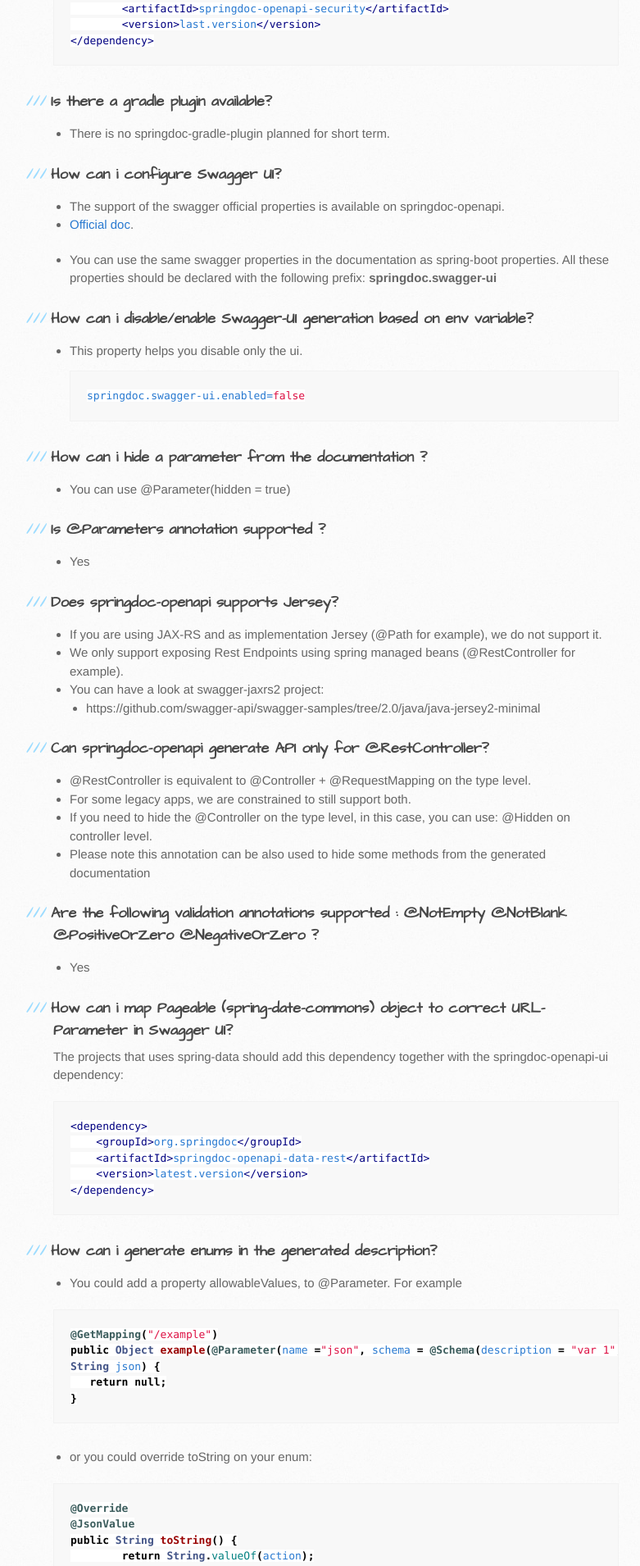
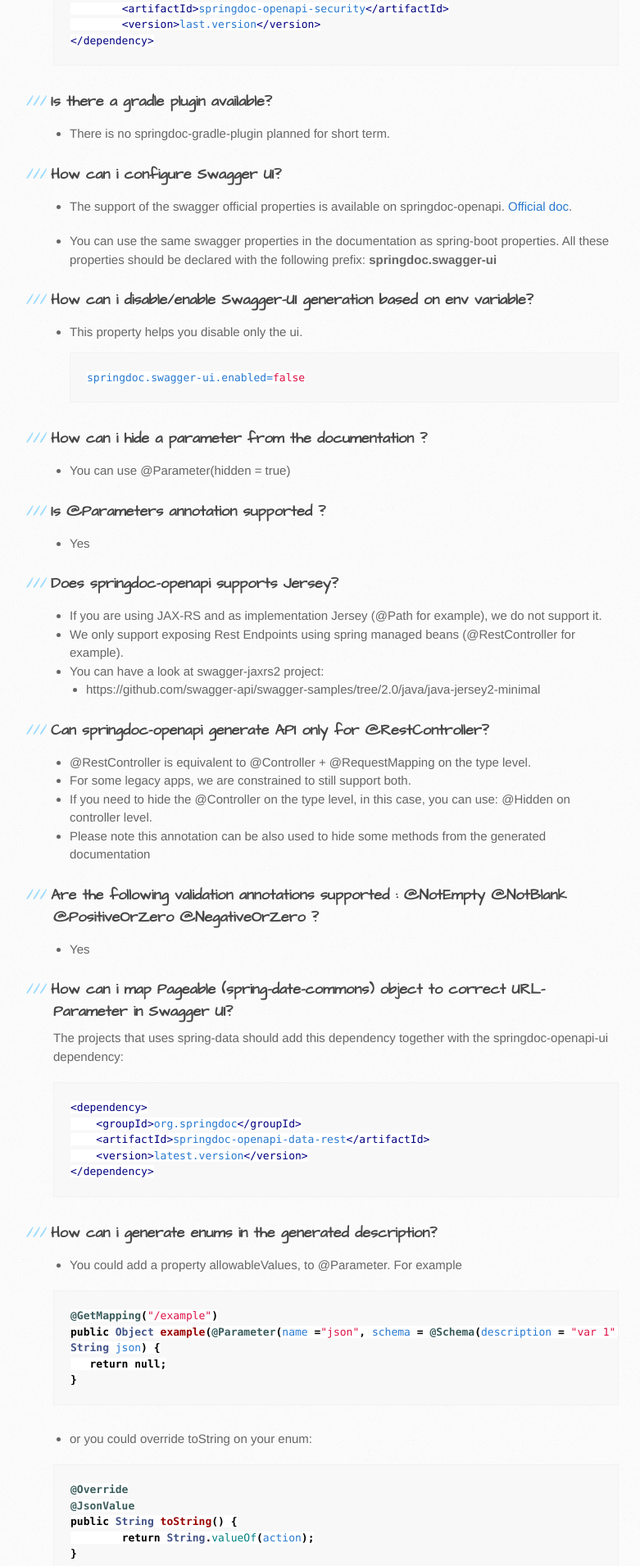
Before and after one commit to springdoc/springdoc-openapi-demos, a Jekyll site: the page built from docs/faq.md, in a window 1280 px wide. Shown: the part 1807-3717 px from the top of the page at 82% size, without its empty margins (105-886 px from the left). Built offline with Jekyll 4.4.1, drawn with Linux system fonts in a browser that asks for light colours; our own code applies the rules of GitHub Pages for plain Markdown files.

Commit message:
faq update

```diff
--- a/docs/faq.md
+++ b/docs/faq.md
@@ -68,8 +68,7 @@ springdoc.packagesToScan=package1, package2
 
 
 ### How can i configure Swagger UI?
-- The support of the swagger official properties is available on springdoc-openapi.
-* [Official doc](https://swagger.io/docs/open-source-tools/swagger-ui/usage/configuration/).
+- The support of the swagger official properties is available on springdoc-openapi.  [Official doc](https://swagger.io/docs/open-source-tools/swagger-ui/usage/configuration/).
 
 - You can use the same swagger properties in the documentation as spring-boot properties.
 All these properties should be declared with the following prefix: **springdoc.swagger-ui**
```
